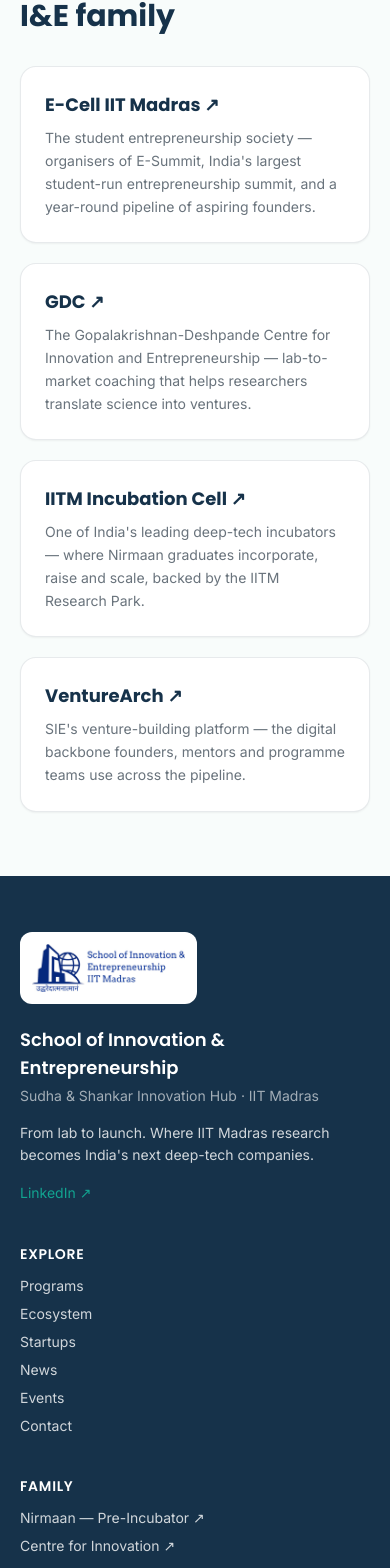
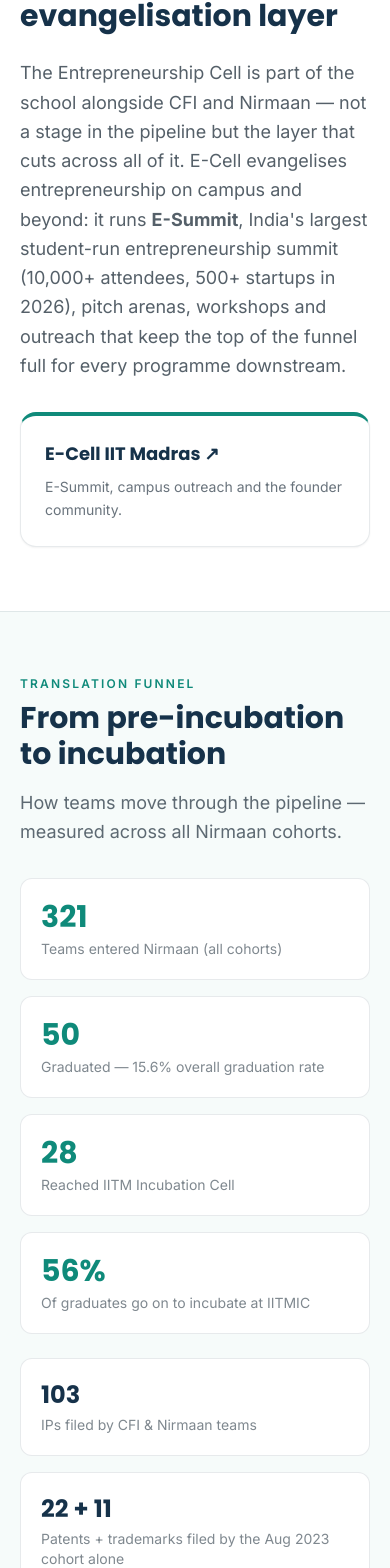
Before and after one commit to satyaseshadri/sie-website, a Next.js app: page /ecosystem in a window 390 px wide. Shown: the part 4752-6320 px from the top of the page. Built offline with nearby package versions, Linux system fonts and the light colour scheme.

Commit message:
Nav declutter (News & Events merged), E-Cell as school evangelisation layer, translation funnel & IP data from deck

```diff
--- a/app/ecosystem/page.jsx
+++ b/app/ecosystem/page.jsx
@@ -134,12 +134,52 @@
         </div>
       </Section>
 
+      <Section className="border-t border-navy/10" kicker="Cutting across every stage" title="E-Cell — the evangelisation layer">
+        <div className="mt-6 grid items-start gap-8 lg:grid-cols-3">
+          <p className="text-lg leading-relaxed text-ink/80 lg:col-span-2">
+            The Entrepreneurship Cell is part of the school alongside CFI and Nirmaan — not a stage in the pipeline
+            but the layer that cuts across all of it. E-Cell evangelises entrepreneurship on campus and beyond:
+            it runs <strong>E-Summit</strong>, India's largest student-run entrepreneurship summit (10,000+
+            attendees, 500+ startups in 2026), pitch arenas, workshops and outreach that keep the top of the
+            funnel full for every programme downstream.
+          </p>
+          <a href="https://esummitiitm.org" rel="noopener" target="_blank" className="card self-start border-t-4 border-t-accent hover:border-accent/50">
+            <p className="font-display text-lg font-bold text-navy">E-Cell IIT Madras ↗</p>
+            <p className="mt-2 text-sm leading-relaxed text-ink/70">E-Summit, campus outreach and the founder community.</p>
+          </a>
+        </div>
+      </Section>
+
+      <Section className="border-t border-navy/10 bg-accent-pale/40" kicker="Translation funnel" title="From pre-incubation to incubation" lead="How teams move through the pipeline — measured across all Nirmaan cohorts.">
+        <div className="mt-8 grid gap-4 sm:grid-cols-2 lg:grid-cols-4">
+          {[
+            { v: '321', l: 'Teams entered Nirmaan (all cohorts)' },
+            { v: '50', l: 'Graduated — 15.6% overall graduation rate' },
+            { v: '28', l: 'Reached IITM Incubation Cell' },
+            { v: '56%', l: 'Of graduates go on to incubate at IITMIC' },
+          ].map((s) => (
+            <div key={s.l} className="rounded-xl border border-navy/10 bg-white p-5">
+              <p className="font-display text-3xl font-bold text-accent">{s.v}</p>
+              <p className="mt-1 text-sm text-ink/60">{s.l}</p>
+            </div>
+          ))}
+        </div>
+        <div className="mt-6 grid gap-4 sm:grid-cols-3">
+          {[
+            { v: '103', l: 'IPs filed by CFI & Nirmaan teams' },
+            { v: '22 + 11', l: 'Patents + trademarks filed by the Aug 2023 cohort alone' },
+            { v: '70', l: 'Pre-Incubation Agreements signed' },
+          ].map((s) => (
+            <div key={s.l} className="rounded-xl border border-navy/10 bg-white p-5">
+              <p className="font-display text-2xl font-bold text-navy">{s.v}</p>
+              <p className="mt-1 text-sm text-ink/60">{s.l}</p>
+            </div>
+          ))}
+        </div>
+      </Section>
+
       <Section className="border-t border-navy/10 bg-accent-pale/30" kicker="Partners in the stack" title="The wider IIT Madras I&E family">
-        <div className="mt-8 grid gap-5 md:grid-cols-2 lg:grid-cols-4">
-          <a href="https://esummitiitm.org" rel="noopener" target="_blank" className="card hover:border-accent/50">
-            <p className="font-display text-lg font-bold text-navy">E-Cell IIT Madras ↗</p>
-            <p className="mt-2 text-sm leading-relaxed text-ink/70">The student entrepreneurship society — organisers of E-Summit, India's largest student-run entrepreneurship summit, and a year-round pipeline of aspiring founders.</p>
-          </a>
+        <div className="mt-8 grid gap-5 md:grid-cols-3">
           <a href="https://gdc.iitm.ac.in" rel="noopener" target="_blank" className="card hover:border-accent/50">
             <p className="font-display text-lg font-bold text-navy">GDC ↗</p>
             <p className="mt-2 text-sm leading-relaxed text-ink/70">The Gopalakrishnan-Deshpande Centre for Innovation and Entrepreneurship — lab-to-market coaching that helps researchers translate science into ventures.</p>
--- a/components/Header.jsx
+++ b/components/Header.jsx
@@ -21,9 +21,15 @@
   { label: 'Startups', href: '/startups/' },
   { label: 'Open Calls', href: '/open-calls/' },
   { label: 'People', href: '/people/' },
-  { label: 'News', href: '/news/' },
-  { label: 'Events', href: '/events/' },
-  { label: 'Awards', href: '/awards/' },
+  {
+    label: 'News & Events',
+    href: '/news/',
+    children: [
+      { label: 'News', href: '/news/' },
+      { label: 'Events', href: '/events/' },
+      { label: 'Awards', href: '/awards/' },
+    ],
+  },
   { label: 'Contact', href: '/contact/' },
 ];
 
```
